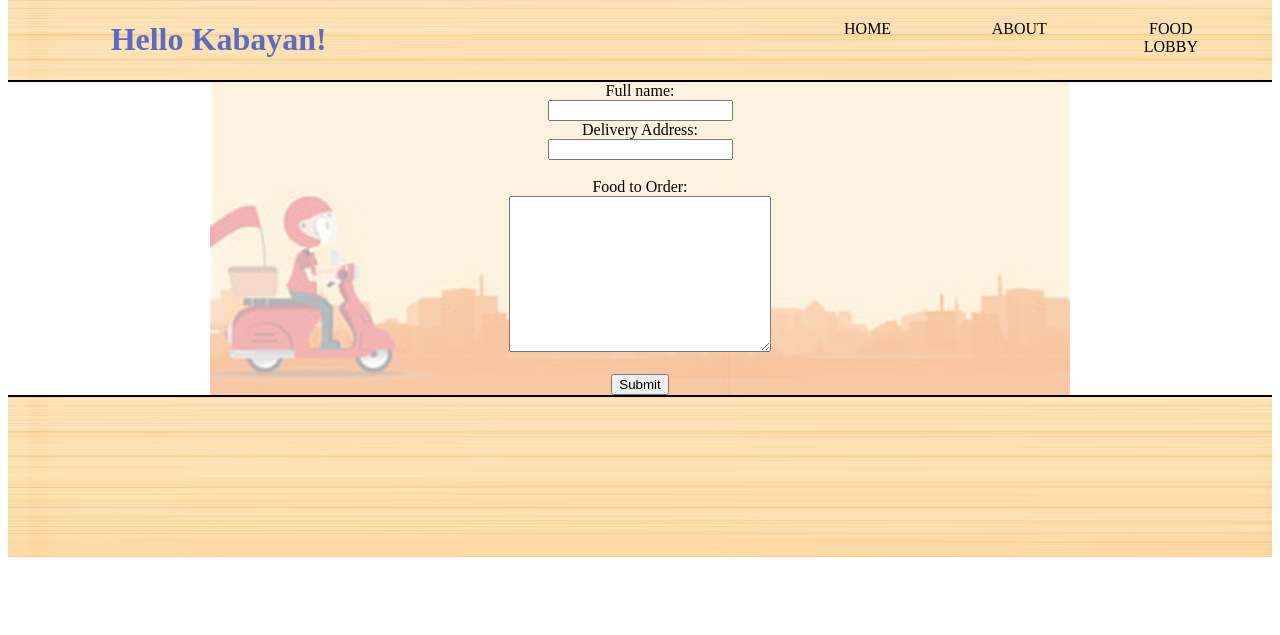
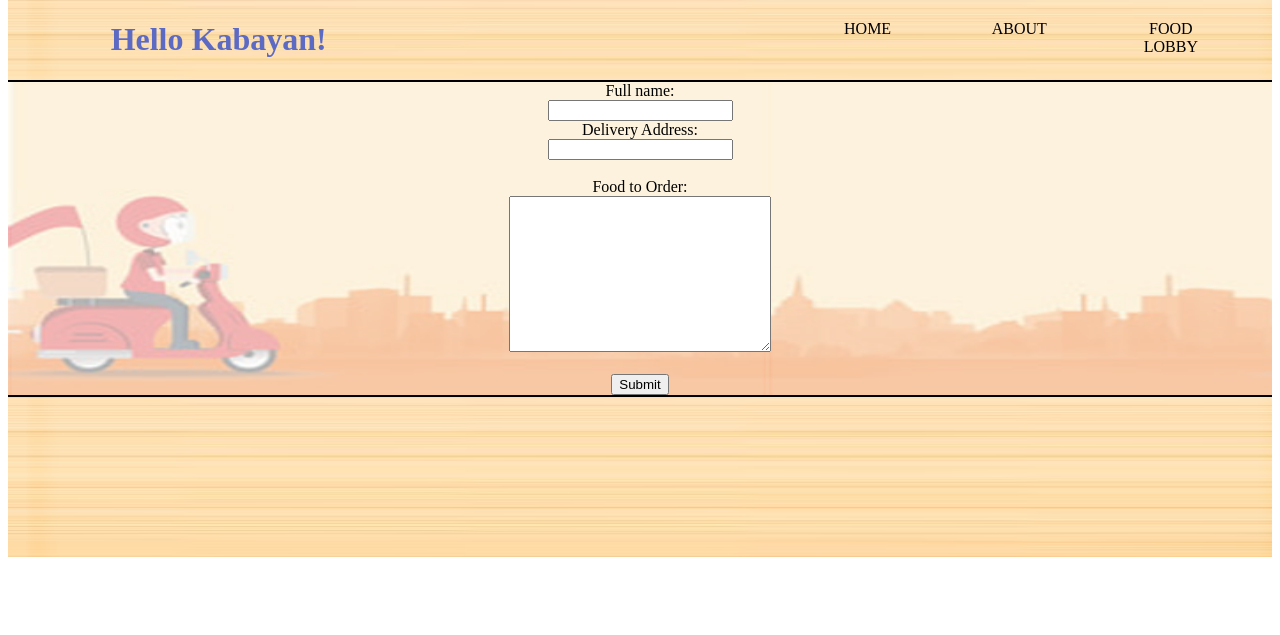
Before and after one commit to OzzyPawsbourne/ffshopsite, a PHP site: page /order.html in a window 1280 px wide. Shown: the top 635 px of the page. Run offline with PHP 8.4, Linux system fonts and the light colour scheme.

Commit message:
Update styles.css

```diff
--- a/styles.css
+++ b/styles.css
@@ -253,7 +253,7 @@ a[href]:link, a[href]:visited {
 
 .order_banner {
     background: url(assets/image/orderbackground.png) no-repeat center;
-    background-size: contain;
+    background-size: 100% 100%;
     width: 100%;
 }
 
```
